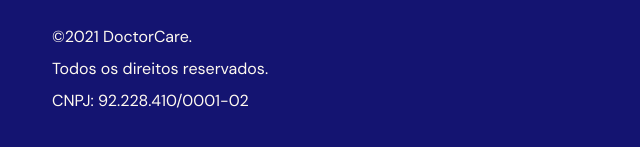
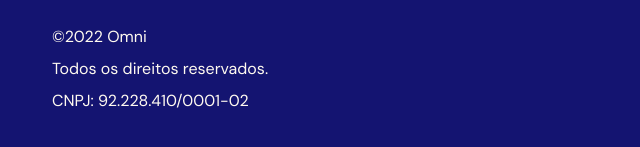
Before and after one commit to MatheusAltrao/Omni, a plain HTML site: page index.html in a window 1280 px wide. Shown: the part 2958-3105 px from the top of the page, 52-692 px from the left. Drawn offline with nearby package versions, Linux system fonts and the light colour scheme.

Commit message:
erro no footer

```diff
--- a/index.html
+++ b/index.html
@@ -539,7 +539,7 @@
           <a class="logo" href="#home">Omni<span> Conectado</span>
           </a>
           <p>
-            ©2021 DoctorCare.
+            ©2022 Omni
             <br />
             Todos os direitos reservados.
             <br>
```
